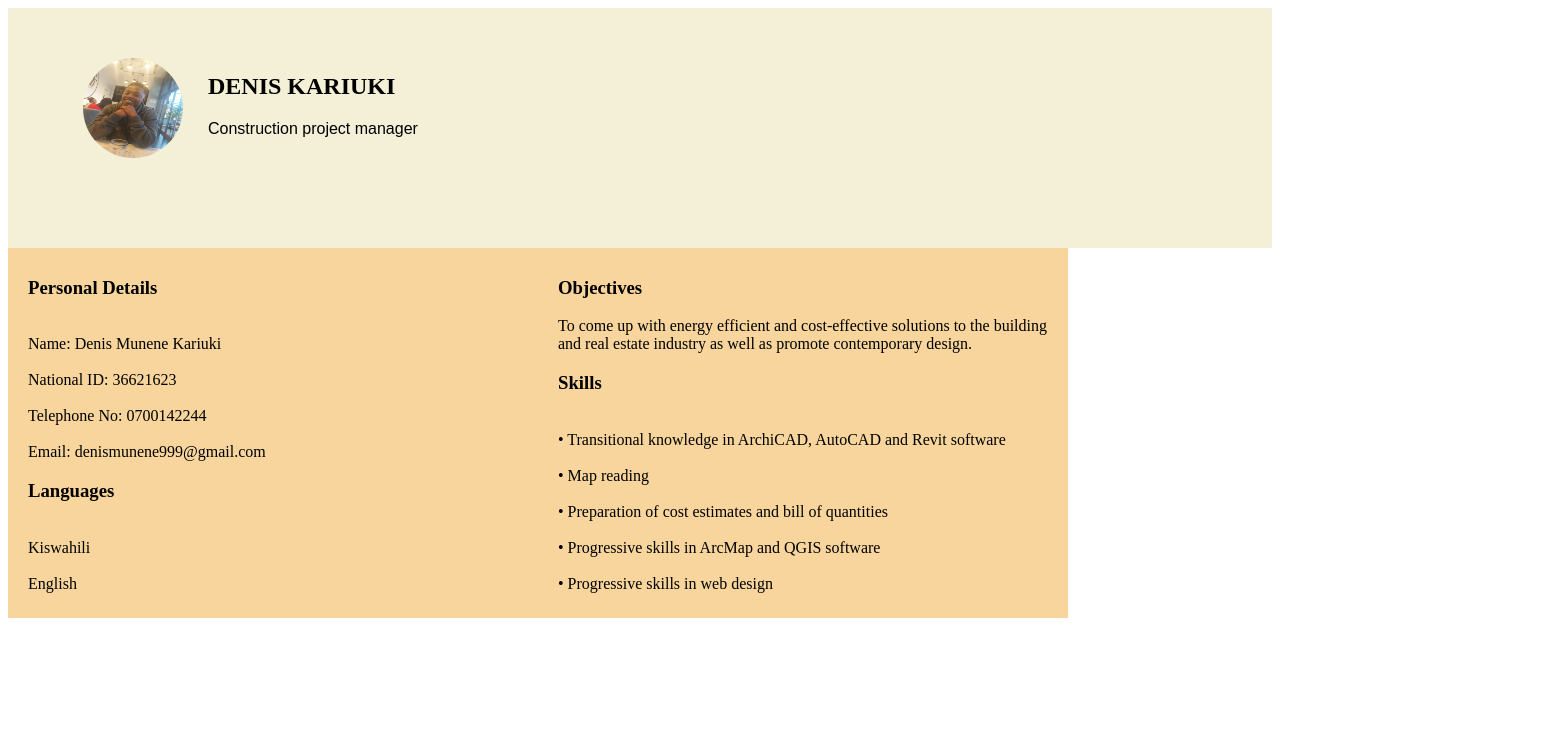
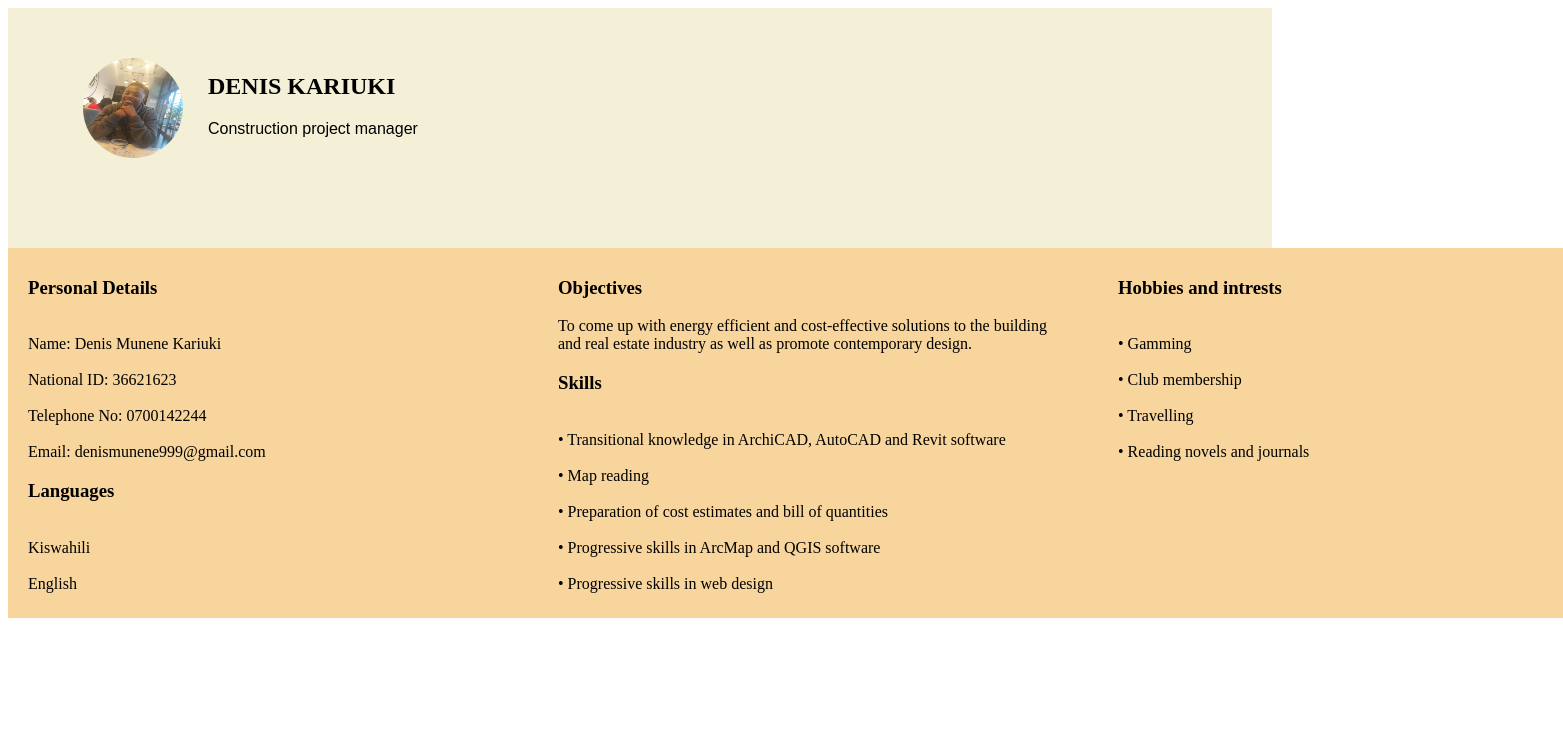
Before and after one commit to Munene-Kariuki/Curriculum-Vitae, a plain HTML site: page cv.html in a window 1280 px wide. Shown: the top 756 px of the page, 1563 px wide, since content can reach past the window. Drawn offline with Linux system fonts and the light colour scheme.

Commit message:
intrests

```diff
--- a/assets/Css/styles.css
+++ b/assets/Css/styles.css
@@ -41,3 +41,13 @@
     left: 530px;
     bottom: 370px;
 }
+.intrests {
+    background-color: rgb(247, 213, 156);
+    width: 435px;
+    height: 350px;
+    padding: 10px 10px 10px 70px;
+    border: 10px;
+    position: relative;
+    left: 1040px;
+    bottom: 740px;
+}
--- a/cv.html
+++ b/cv.html
@@ -46,6 +46,15 @@
                 </p>
             </div>
         </div>
+        <div class="intrests">
+            <h3 class="headers"> Hobbies and intrests</h3>
+            <p>
+                <br>•	Gamming<br>
+                <br>•	Club membership<br>
+                <br>•	Travelling<br>
+                <br>•	Reading novels and journals<br>
+            </p>
+        </div>
 
         <h3 class="headers"> Education</h3>
         <p>
@@ -67,13 +76,6 @@
             <br>Responsibilities<br>
             <br>  •	Digitizing<br>
         </p>
-        <h3 class="headers"> Hobbies and intrests</h3>
-        <p>
-            <br>•	Gamming<br>
-            <br>•	Club membership<br>
-            <br>•	Travelling<br>
-            <br>•	Reading novels and journals<br>
-        </p>
         <h3 class="headers"> Referees</h3>
         <p>
             <br>1.Njiru Brian Muriithi<br>
```
